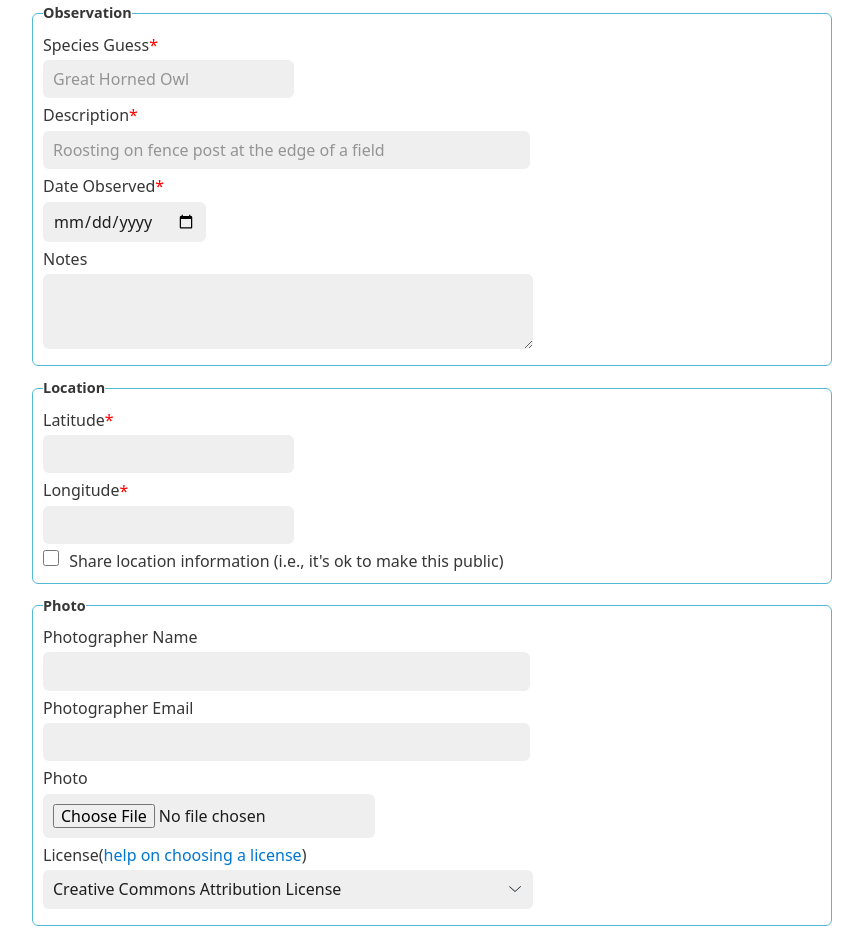
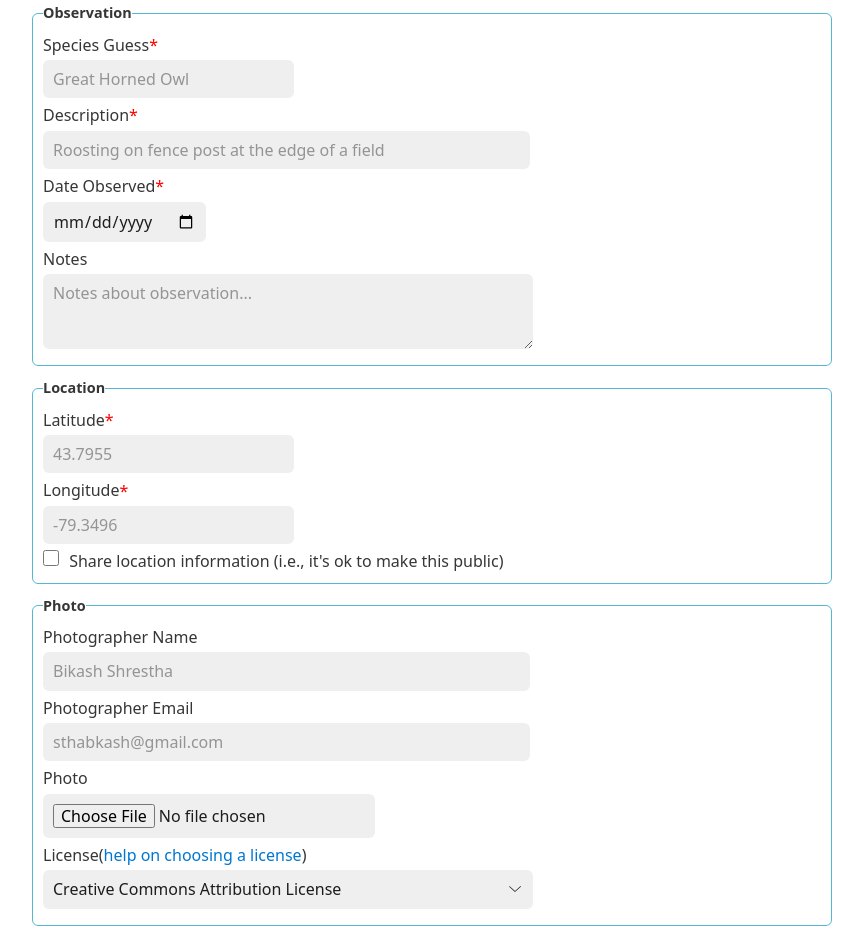
Before and after one commit to sthabkash/sthabkash.github.io, a plain HTML site: page add-observation.html in a window 1280 px wide. Shown: the part 365-1300 px from the top of the page, without its empty margins (208-1071 px from the left). Drawn offline with nearby package versions, Linux system fonts and the light colour scheme.

Commit message:
Update add-observation.html

```diff
--- a/add-observation.html
+++ b/add-observation.html
@@ -67,15 +67,15 @@
             <label>Date Observed<span class="required">*</span></label>
             <input type="date" name="date_observed" required >
             <label>Notes</label>
-            <textarea id="observation_notes" rows="3" id="notes" name="notes"></textarea>
+            <textarea id="observation_notes" rows="3" id="notes" name="notes" placeholder= "Notes about observation..."></textarea>
           </fieldset>
 
           <fieldset>
             <legend>Location</legend>
             <label>Latitude</label><span class="required">* <label id="lat_error"></label></span>
-            <input type="text" name="lat" id="lat"  required >
+            <input type="text" name="lat" placeholder= "43.7955" id="lat"  required >
             <label>Longitude</label><span class="required">*<label id="lon_error"></label></span>
-            <input type="text" name="lon" id="lon" required >
+            <input type="text" name="lon" placeholder= "-79.3496" id="lon" required >
             <input type="checkbox" name="share_location" /><span>
               Share location information (i.e., it's ok to make this
               public)</span>
@@ -84,9 +84,9 @@
             <fieldset>
               <legend>Photo</legend>
               <label>Photographer Name</label>
-              <input id="observation_input" type="text" name="photographer_name" maxlength="100" >
+              <input id="observation_input" type="text" name="photographer_name" placeholder= "Bikash Shrestha" maxlength="100" >
               <label>Photographer Email</label>
-              <input id="observation_input" type="text" name="photographer_email" >
+              <input id="observation_input" type="text" name="photographer_email" placeholder= "sthabkash@gmail.com" >
               <label>Photo</label>
               <input type="file" id="photo" name="photo">
               <label>License(<a href="https://creativecommons.org/choose/">help on choosing a license</a>)</label>
```
